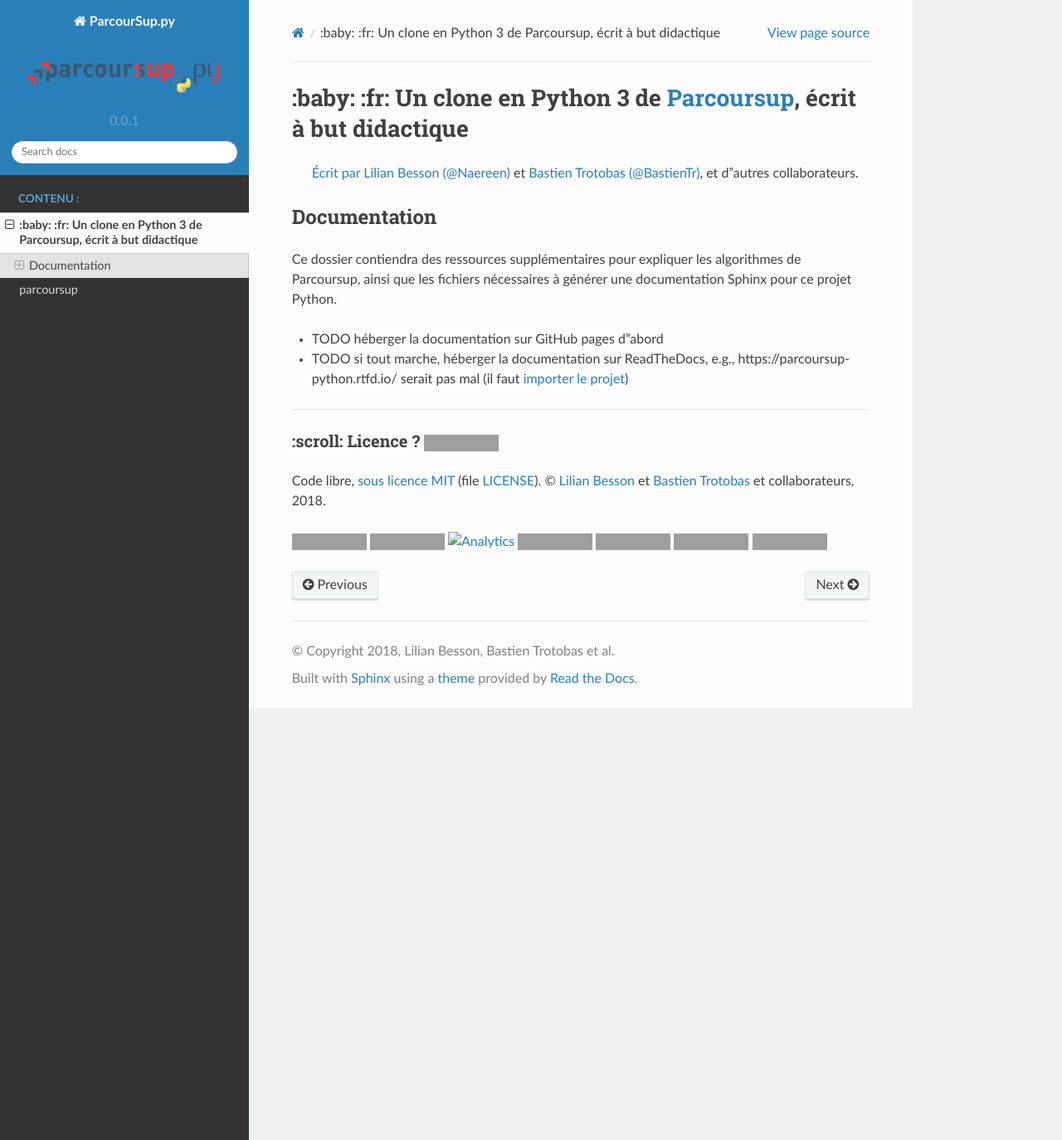
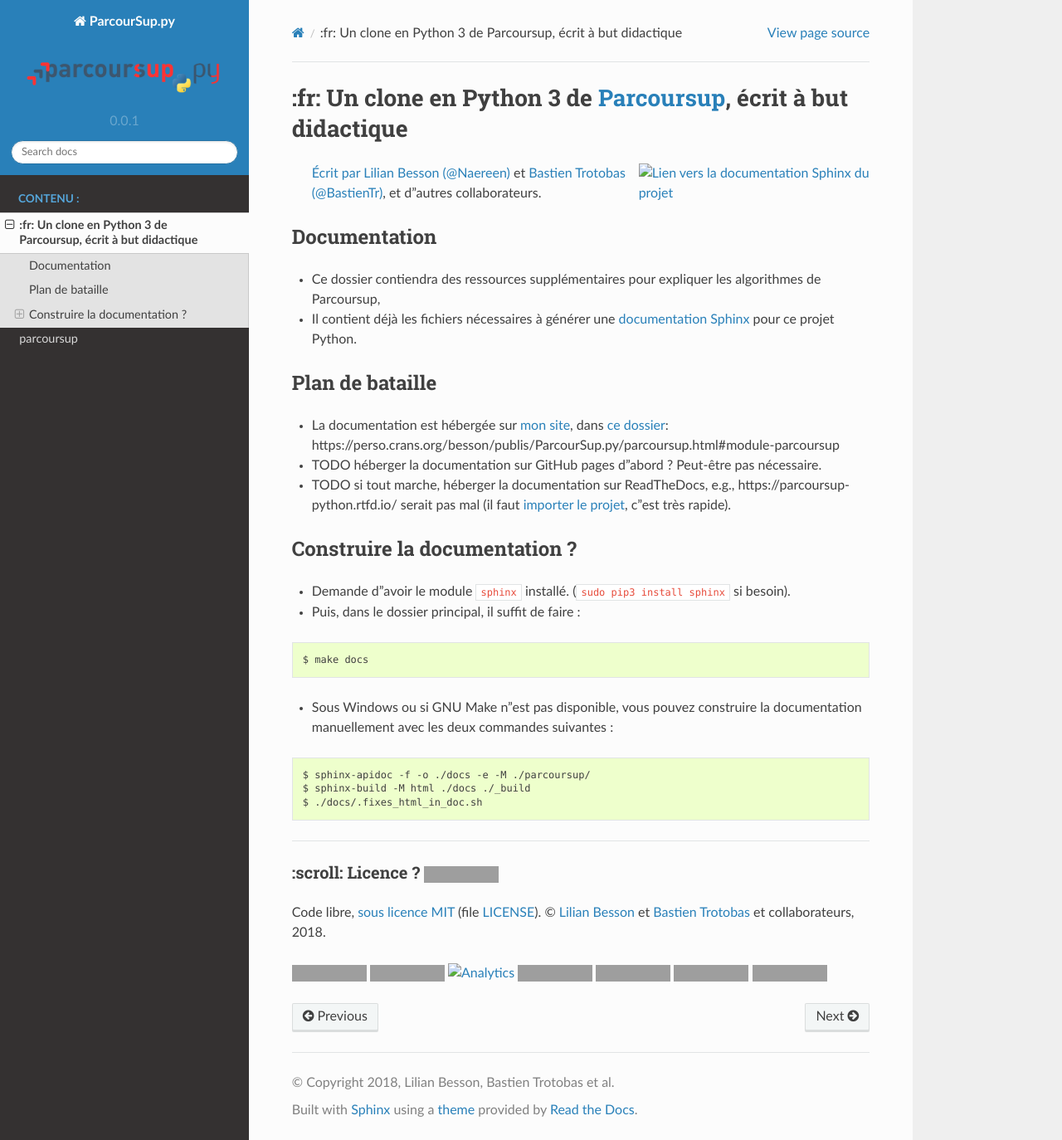
Before and after one commit to Naereen/ParcourSup.py, a Sphinx documentation site: the page built from docs/README.md, in a window 1280 px wide and 1374 px high. Shown: the whole window at 83% size. Built offline with Sphinx 7.4.7 and the Read the Docs theme 2.0.0, drawn with Linux system fonts in a browser that asks for light colours; pages that are not in the unit, such as notebooks, are missing from menus; grey boxes are pictures that could not be loaded.

Commit message:
J'ai enlevé le :baby: de chaque README.md, le projet n'est plus si ridicule.
- Aussi ajout de commentaire dans docs/README.md expliquant comment construire la documentation (avec ou sans utiliser le GNU Makefile).

````diff
--- a/README.md
+++ b/README.md
@@ -1,4 +1,4 @@
-# :baby: :fr: Un clone en Python 3 de [Parcoursup](http://www.parcoursup.fr/), écrit à but didactique
+# :fr: Un clone en Python 3 de [Parcoursup](http://www.parcoursup.fr/), écrit à but didactique
 <a href="https://perso.crans.org/besson/publis/ParcourSup.py/"><img align="right" src="docs/_static/logo_parcoursuppy.png" alt="Lien vers la documentation Sphinx du projet" width="40%"/></a>
 
 > [Écrit par](AUTHORS) deux doctorants de [l'équipe SCEE](http://www-scee.rennes.supelec.fr/wp/phd/) de [CentraleSupélec, campus de Rennes](http://www.rennes.centralesupelec.fr/), [Lilian Besson (@Naereen)](https://github.com/Naereen) et [Bastien Trotobas (@BastienTr)](https://github.com/BastienTr), et d'[autres collaborateurs](https://github.com/Naereen/ParcourSup.py/graphs/contributors).
--- a/docs/README.md
+++ b/docs/README.md
@@ -1,12 +1,36 @@
-# :baby: :fr: Un clone en Python 3 de [Parcoursup](http://www.parcoursup.fr/), écrit à but didactique
+# :fr: Un clone en Python 3 de [Parcoursup](http://www.parcoursup.fr/), écrit à but didactique
+<a href="https://perso.crans.org/besson/publis/ParcourSup.py/"><img align="right" src="../docs/_static/logo_parcoursuppy.png" alt="Lien vers la documentation Sphinx du projet" width="40%"/></a>
+
 > [Écrit par](AUTHORS) [Lilian Besson (@Naereen)](https://github.com/Naereen) et [Bastien Trotobas (@BastienTr)](https://github.com/BastienTr), et d'autres collaborateurs.
 
 ## Documentation
 
-Ce dossier contiendra des ressources supplémentaires pour expliquer les algorithmes de Parcoursup, ainsi que les fichiers nécessaires à générer une documentation Sphinx pour ce projet Python.
+- Ce dossier contiendra des ressources supplémentaires pour expliquer les algorithmes de Parcoursup,
+- Il contient déjà les fichiers nécessaires à générer une [documentation Sphinx](http://sphinx-doc.org/) pour ce projet Python.
 
-* TODO héberger la documentation sur GitHub pages d'abord
-* TODO si tout marche, héberger la documentation sur ReadTheDocs, e.g., https://parcoursup-python.rtfd.io/ serait pas mal (il faut [importer le projet](https://readthedocs.org/dashboard/import/))
+## Plan de bataille
+
+- La documentation est hébergée sur [mon site](https://perso.crans.org/besson), dans [ce dossier](https://perso.crans.org/besson/publis/ParcourSup.py/parcoursup.html#module-parcoursup): https://perso.crans.org/besson/publis/ParcourSup.py/parcoursup.html#module-parcoursup
+
+- TODO héberger la documentation sur GitHub pages d'abord ? Peut-être pas nécessaire.
+- TODO si tout marche, héberger la documentation sur ReadTheDocs, e.g., https://parcoursup-python.rtfd.io/ serait pas mal (il faut [importer le projet](https://readthedocs.org/dashboard/import/), c'est très rapide).
+
+## Construire la documentation ?
+
+- Demande d'avoir le module [`sphinx`](http://sphinx-doc.org/) installé. (`sudo pip3 install sphinx` si besoin).
+- Puis, dans le dossier principal, il suffit de faire :
+
+```bash
+$ make docs
+```
+
+- Sous Windows ou si GNU Make n'est pas disponible, vous pouvez construire la documentation manuellement avec les deux commandes suivantes :
+
+```bash
+$ sphinx-apidoc -f -o ./docs -e -M ./parcoursup/
+$ sphinx-build -M html ./docs ./_build
+$ ./docs/.fixes_html_in_doc.sh
+```
 
 ---
 
````
Also changed, not shown: donnees/README.md, notebooks/README.md, parcoursup/README.md, utils/README.md, 1 other file.
